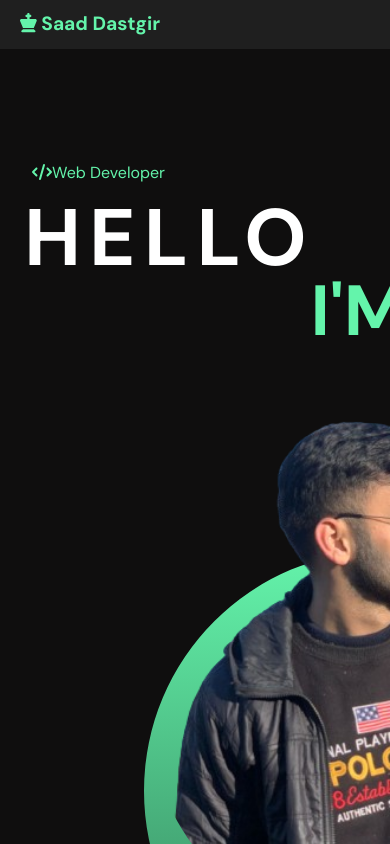
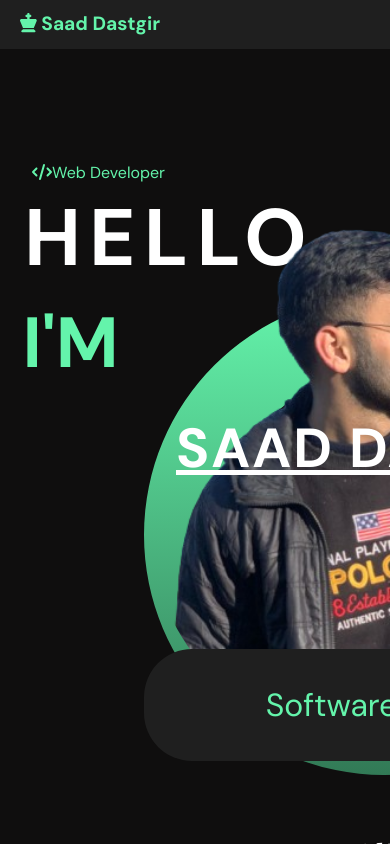
Before and after one commit to SAAD-DASTGIR/Dastgir-Website, a React (Vite) app: page / in a window 390 px wide. Shown: the top 844 px of the page. Built offline with nearby package versions, Linux system fonts and the light colour scheme.

Commit message:
Updated intro-page

```diff
--- a/src/index.css
+++ b/src/index.css
@@ -277,28 +277,32 @@ margin-bottom: -2rem;
   }
   .image-1{
     margin-left: 9rem;
-    margin-top: -6rem;
+    margin-top: -20rem;
   }
   .image-2{
     margin-left:9rem;
-    margin-top: -25rem;
+    margin-top: -29rem;
     width: 30rem;
   }
   .saad{
-    margin-left: 26rem;
-    font-size: 45px;
-    margin-top: -41rem;
+    /* margin-left: 12rem; */
+    margin-left: 11rem;
+    font-size: 55px;
+    margin-top: -23rem;
+    letter-spacing: 2px;
     /* margin-top: -28rem; */
 
   }
   .iam{
-    margin-left: -15rem;
+    margin-left: -33rem;
+    /* margin-left: 3rem; */
+    margin-top: 2rem;
     font-size: 71px;
     color: var(--primary-yellow);
   }
   .intro-description{
     /* padding-top: 1rem; */
-    margin-top: 27rem;
+    margin-top: 10rem;
     width: 32rem;
     font-size: 2rem;
     padding-left: 3rem;
```
